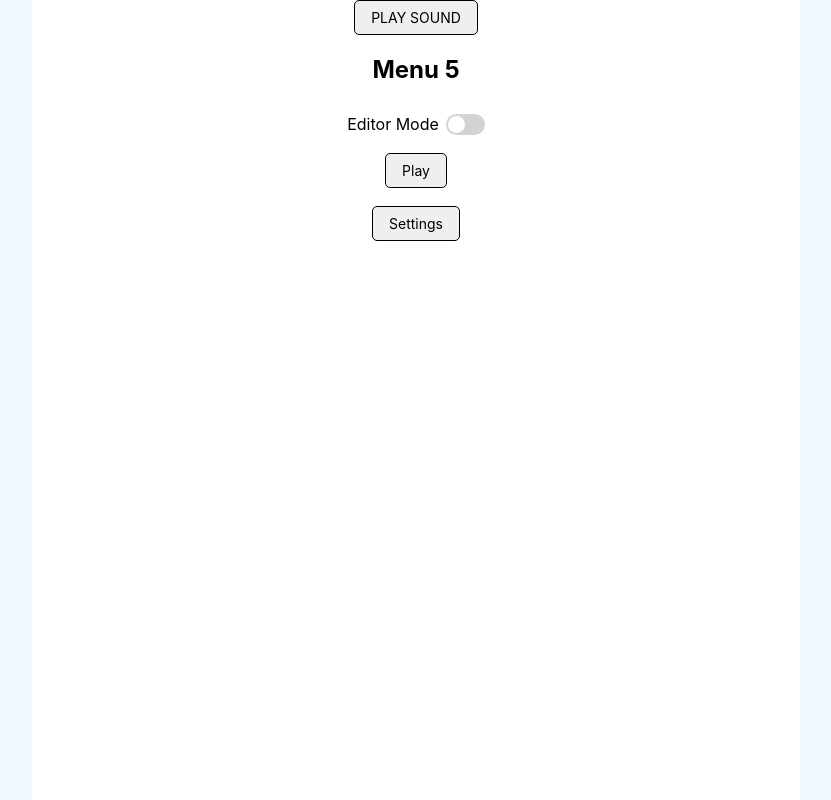
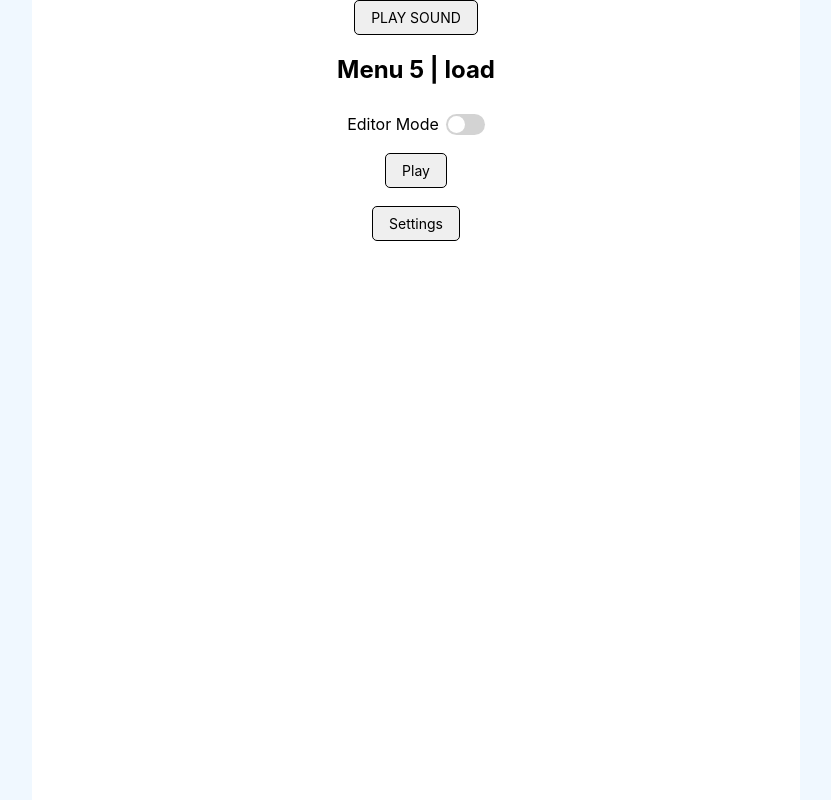
Before and after one commit to FaridSakhyzad/ig, a React (Create React App) app: page / in a window 1280 px wide. Shown: the whole page, without its empty margins (224-1055 px from the left). Built offline with nearby package versions, Linux system fonts and the light colour scheme.

Commit message:
Music, User Input & Explosion Sounds | Optimize WIP

```diff
--- a/src/App.jsx
+++ b/src/App.jsx
@@ -617,6 +617,7 @@ function App() {
 
     const audioElementPOP = new Audio();
     audioElementPOP.src = pop1;
+    audioElementPOP.load();
 
     if (!audioContext) {
       audioContext = new (window.AudioContext || window.webkitAudioContext)();
@@ -706,7 +707,7 @@ function App() {
 
           <div id="console" />
 
-          <h2>Menu 5</h2>
+          <h2>Menu 5 | load</h2>
           <ul className="mainMenu">
             <li className="mainMenu-item">
               {/* eslint-disable-next-line jsx-a11y/label-has-associated-control */}
```
